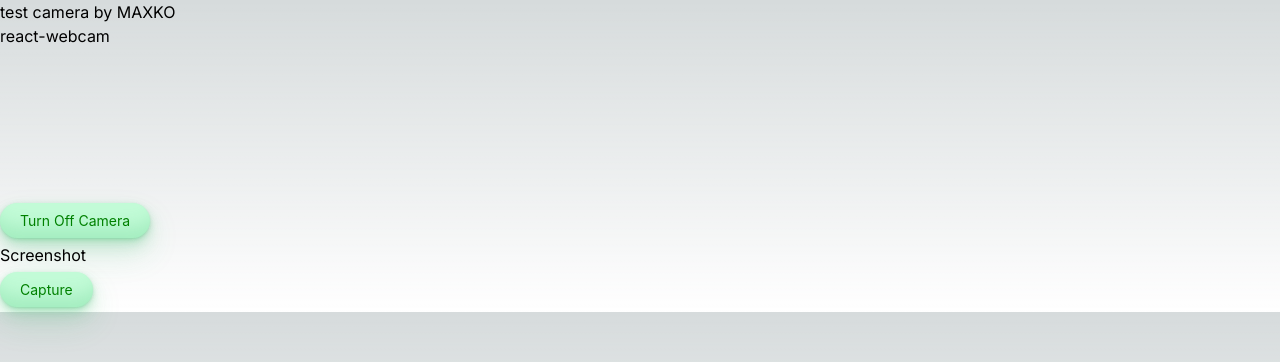
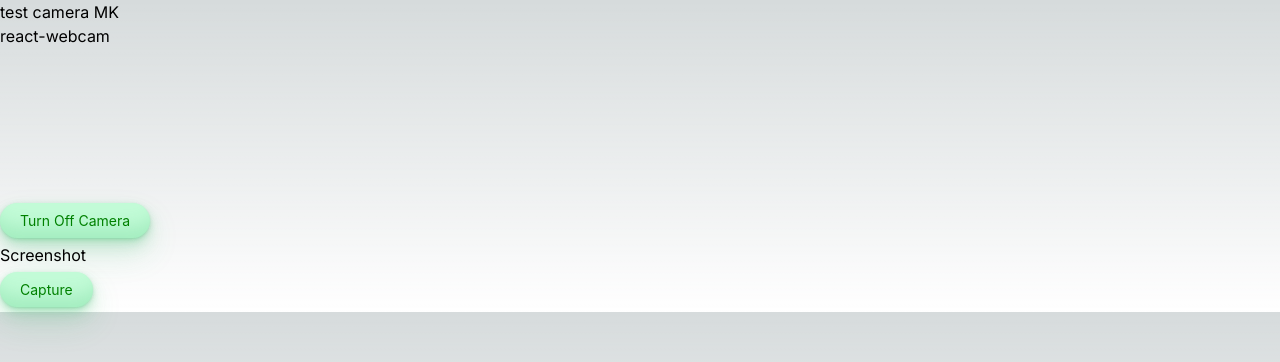
Before and after one commit to Aum1598a/camera-nextJS14-MAXKO, a Next.js app: page / in a window 1280 px wide. Shown: the top 362 px of the page. Built offline with nearby package versions, Linux system fonts and the light colour scheme; no server answers.

Commit message:
push data

```diff
--- a/app/component/camera.tsx
+++ b/app/component/camera.tsx
@@ -24,7 +24,7 @@ const App = () => {
       {isCameraOn ? (
         <Webcam ref={webcamRef} />
       ) : (
-        <p>Camera is turned off</p>
+        <p >Camera is turned off</p>
       )}
       <div>
         <button className='button-33' onClick={toggleCamera}>
--- a/app/page.tsx
+++ b/app/page.tsx
@@ -5,7 +5,7 @@ import Camera from './component/camera'
 export default function Home() {
   return (
    <div>
-    test camera by MAXKO
+    test camera MK
     <Camera />
    </div>
   )
--- a/package.json
+++ b/package.json
@@ -11,13 +11,16 @@
   "dependencies": {
     "next": "14.0.1",
     "react": "^18",
+    "react-camera-pro": "^1.3.0",
     "react-dom": "^18",
+    "react-html5-camera-photo": "^1.5.11",
     "react-webcam": "^7.2.0"
   },
   "devDependencies": {
     "@types/node": "^20",
     "@types/react": "^18",
     "@types/react-dom": "^18",
+    "@types/react-html5-camera-photo": "^1.5.2",
     "autoprefixer": "^10.0.1",
     "eslint": "^8",
     "eslint-config-next": "14.0.1",
```
Also changed, not shown: 1 other file (tests, documents, lock files or other folders).
